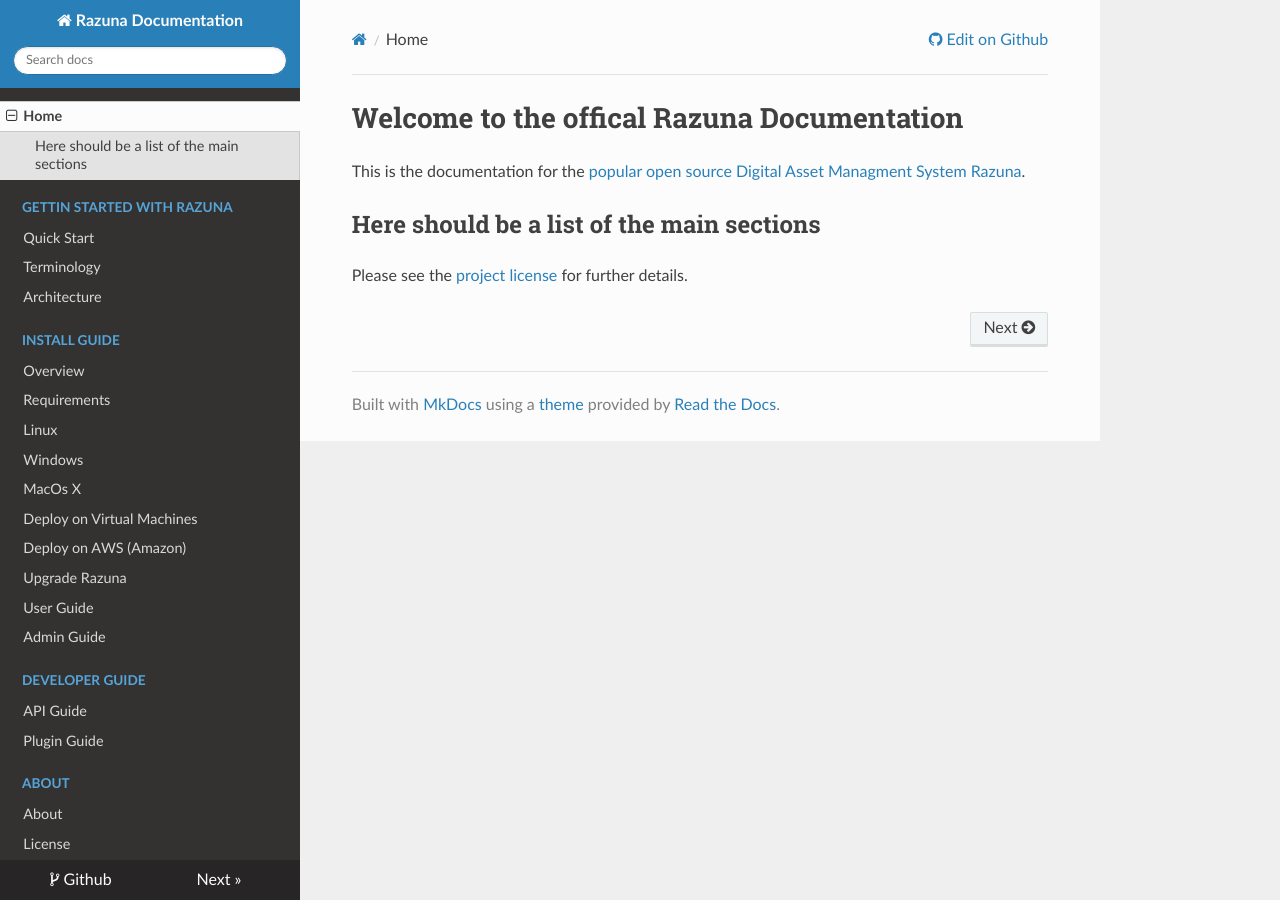
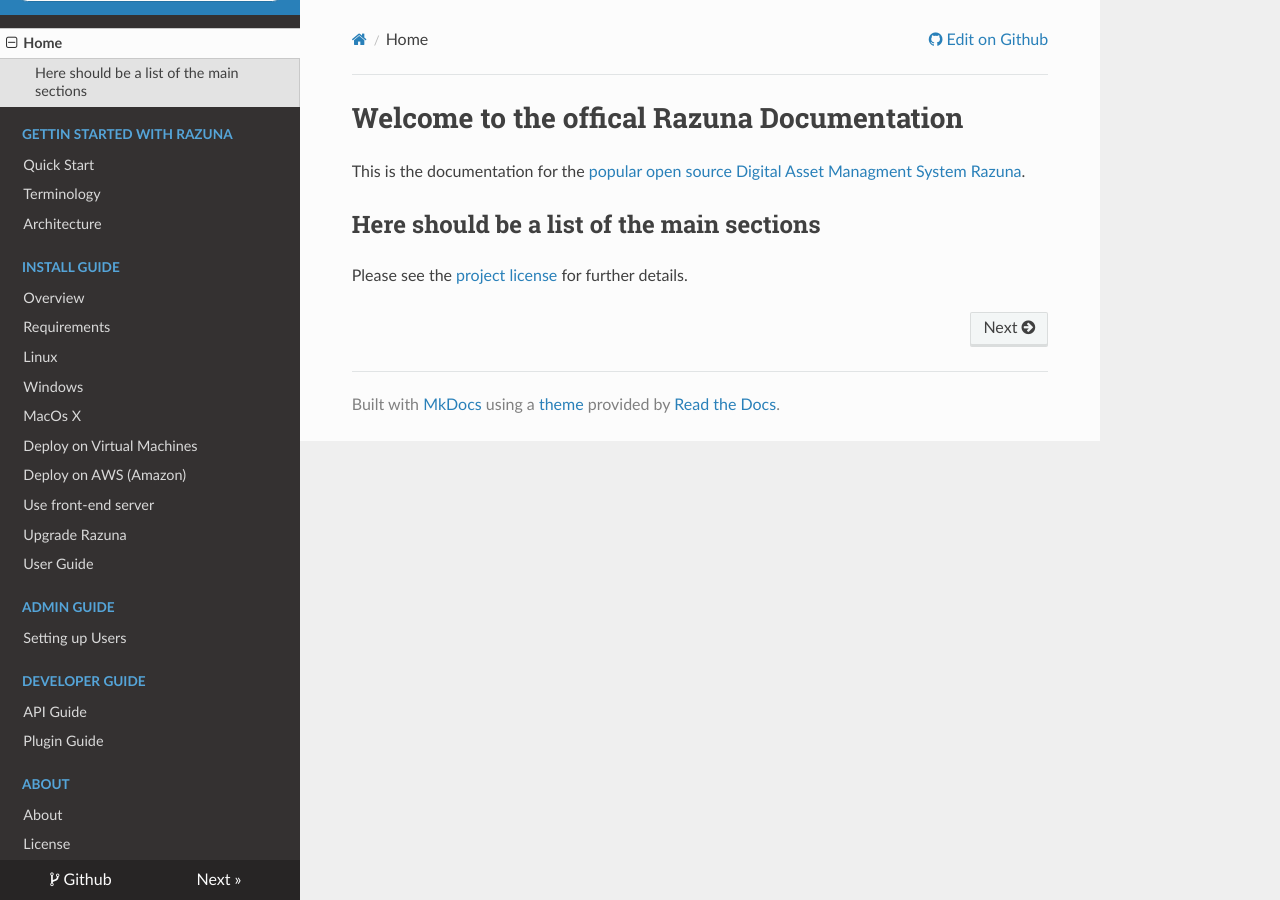
Before and after one commit to razuna/razuna-docs, an MkDocs documentation site: the page built from docs/index.md, in a window 1280 px wide. Built offline with MkDocs 1.6.1, drawn with Linux system fonts in a browser that asks for light colours; nearby versions of some CDN libraries; old or Windows-style settings are respelled for this version of MkDocs.

Commit message:
More sections

```diff
--- a/mkdocs.yml
+++ b/mkdocs.yml
@@ -19,9 +19,11 @@ pages:
   - MacOs X: 'installation/macosx.md'
   - Deploy on Virtual Machines: 'installation/vms.md'
   - Deploy on AWS (Amazon): 'installation/aws.md'
+  - Use front-end server: 'installation/nginxapache.md'
   - Upgrade Razuna: 'installation/upgrade.md'
 - User Guide : 'user/index.md'
-- Admin Guide : 'admin/index.md'
+- Admin Guide:
+  - Setting up Users : 'admin/users.md'
 - Developer Guide:
   - API Guide : 'api/index.md'
   - Plugin Guide : 'plugins/index.md'
```
Also changed, not shown: docs/admin/index.md (deleted, +0 -1 lines), docs/admin/users.md (added, +3 -0 lines), docs/installation/nginxapache.md (added, +8 -0 lines).
